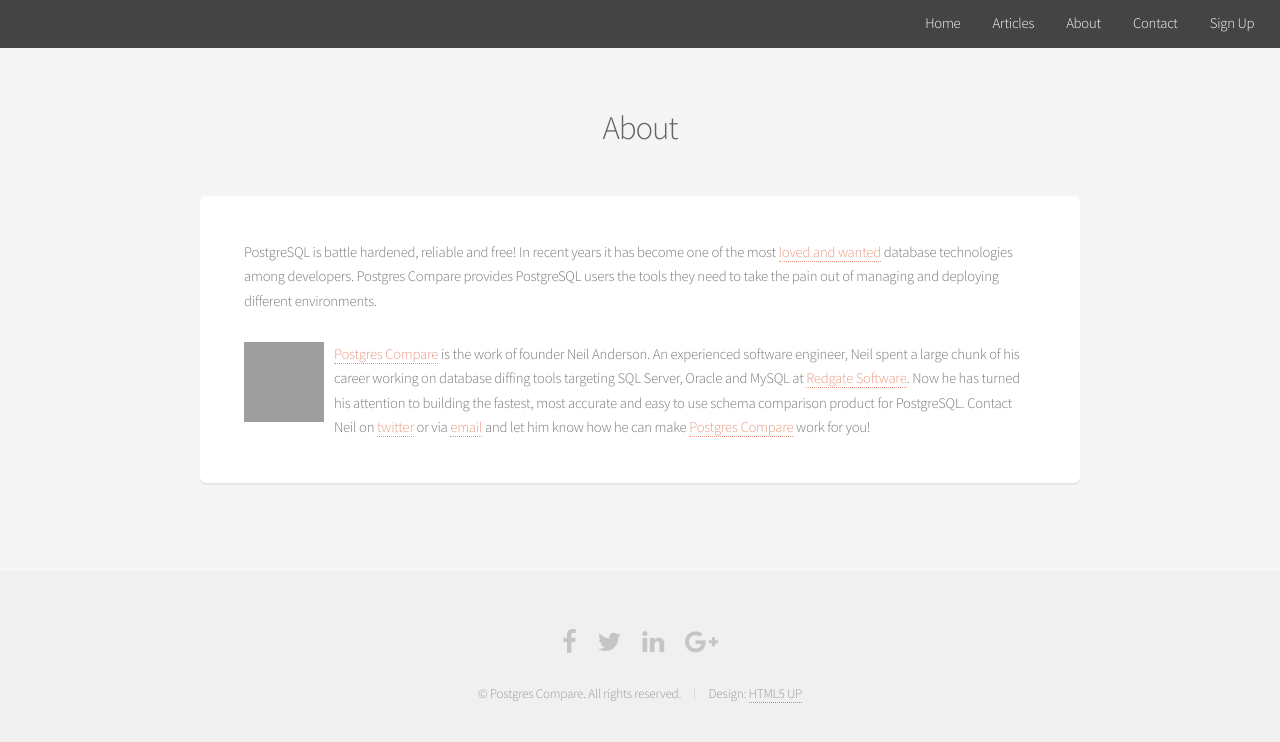
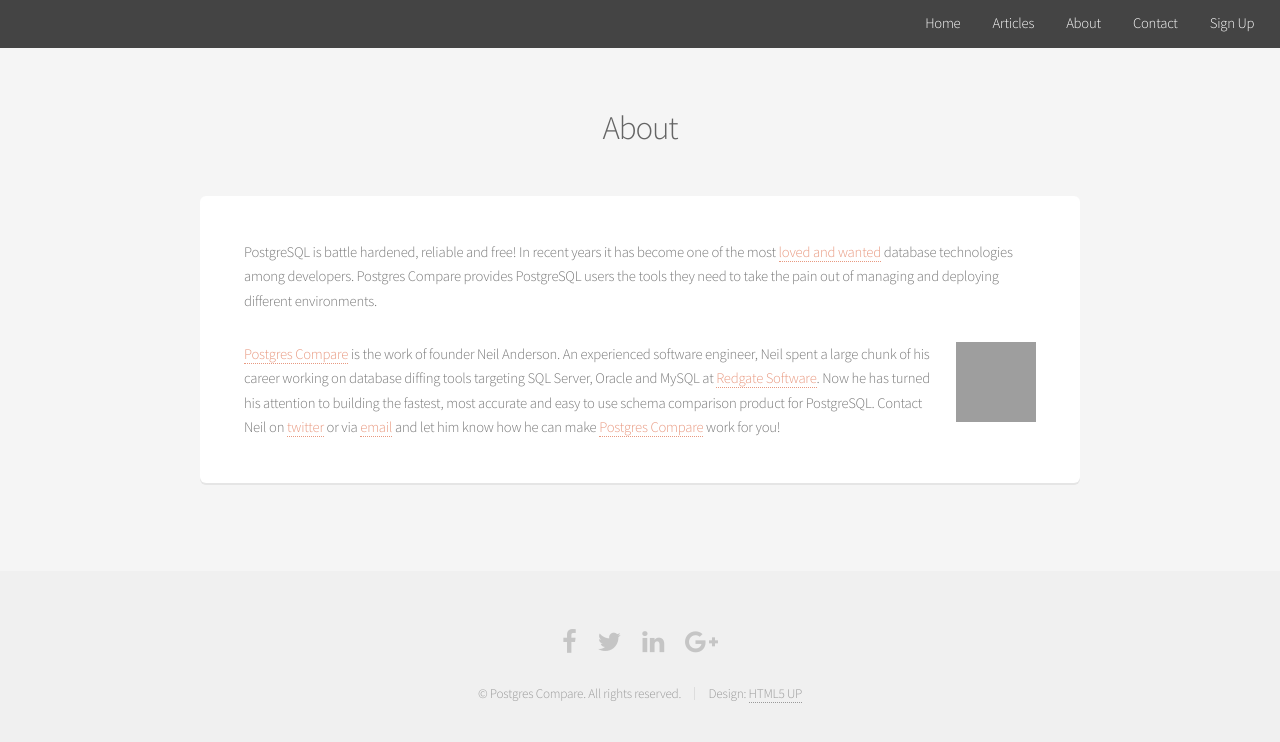
Before and after one commit to sql-migrate/backup2.sql-migrate.github.io, a Jekyll site: the page built from about.md, in a window 1280 px wide. Shown: the top 742 px of the page. Built offline with Jekyll 4.4.1, drawn with Linux system fonts in a browser that asks for light colours; grey boxes are pictures that could not be loaded.

Commit message:
Update about.md

```diff
--- a/about.md
+++ b/about.md
@@ -6,6 +6,6 @@
 
 PostgreSQL is battle hardened, reliable and free! In recent years it has become one of the most [loved and wanted](https://insights.stackoverflow.com/survey/2017#technology-most-loved-dreaded-and-wanted-databases) database technologies among developers. Postgres Compare provides PostgreSQL users the tools they need to take the pain out of managing and deploying different environments.
 
-<img style="float: left; margin-right: 10px;" src="https://s.gravatar.com/avatar/36949a5dd0f8e2c6984cacd3a63482f6?s=80"/>
+<img style="float: right; margin-left: 10px;" src="https://s.gravatar.com/avatar/36949a5dd0f8e2c6984cacd3a63482f6?s=80"/>
 
 [Postgres Compare](https://www.postgrescompare.com) is the work of founder Neil Anderson. An experienced software engineer, Neil spent a large chunk of his career working on database diffing tools targeting SQL Server, Oracle and MySQL at [Redgate Software](https://www.red-gate.com). Now he has turned his attention to building the fastest, most accurate and easy to use schema comparison product for PostgreSQL. Contact Neil on [twitter](https://www.twitter.com/neilAnders0n) or via [email](mailto://neil@postgrescompare.com) and let him know how he can make [Postgres Compare](https://www.postgrescompare.com) work for you!
```
